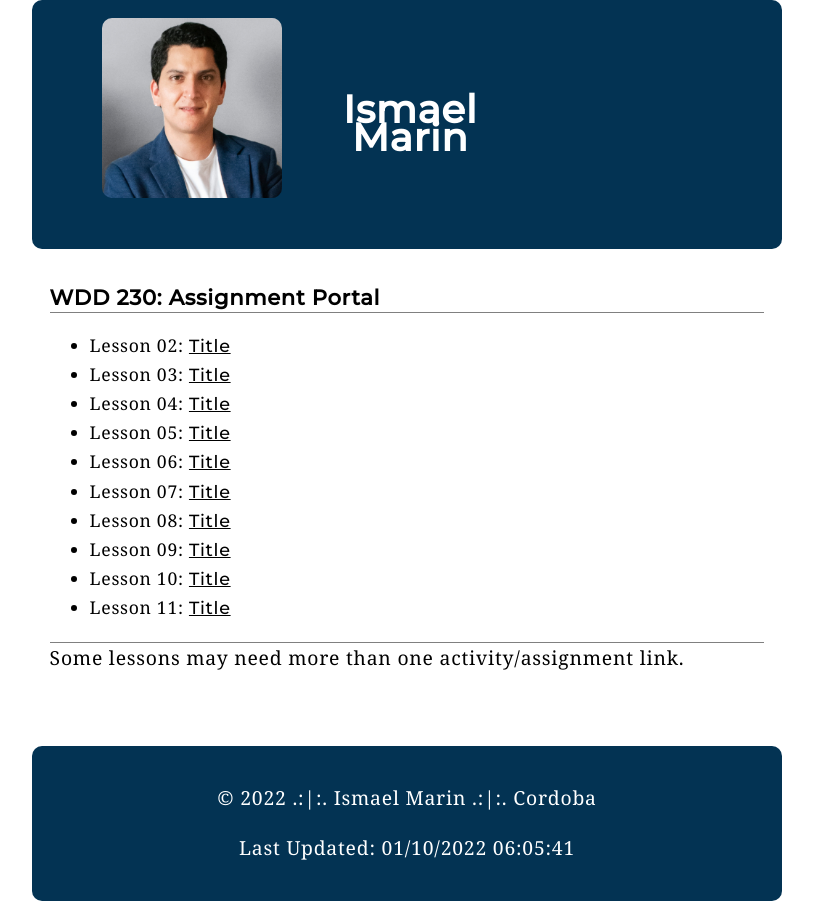
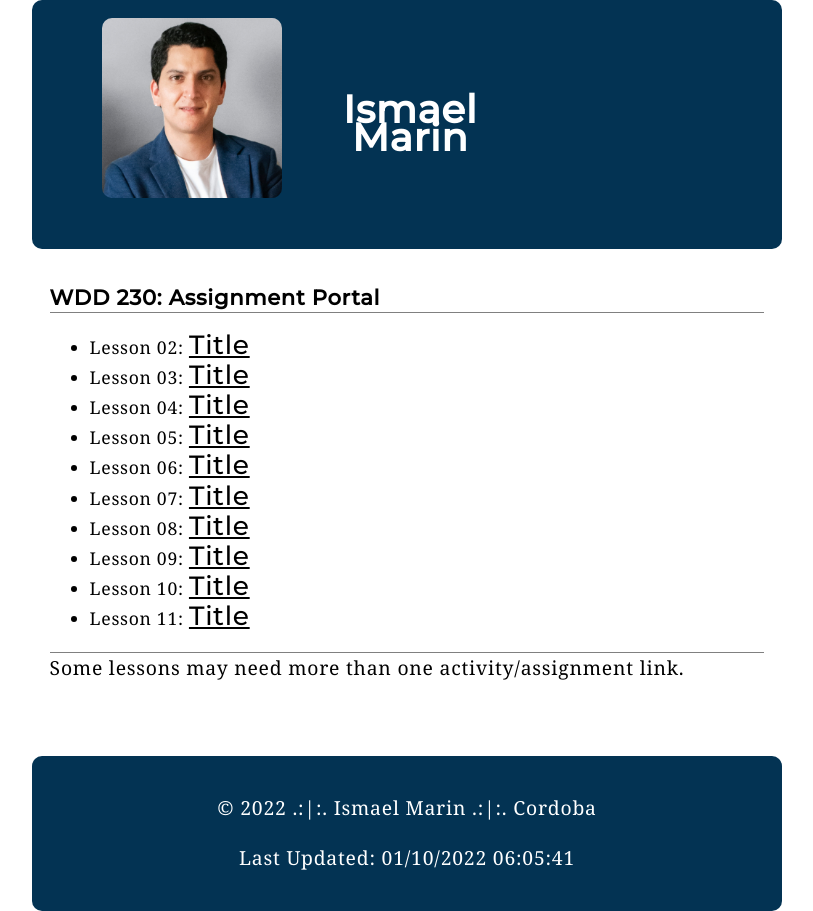
Before and after one commit to mar20092/wdd230, a plain HTML site: page index.html in a window 1280 px wide. Shown: the whole page, without its empty margins (233-1046 px from the left). Drawn offline with Linux system fonts and the light colour scheme; a web font is replaced by a local one.

Commit message:
Portal - Final touches

```diff
--- a/css/small.css
+++ b/css/small.css
@@ -32,7 +32,7 @@
   }
 
   nav, nav a {
-    font-size: 1em;
+    font-size: em;
   }
 
   main {
--- a/index.html
+++ b/index.html
@@ -6,8 +6,6 @@
 		<meta charset="utf-8">
 		<meta name="viewport" content="width=device-width, initial-scale=1">
 		<meta name="description" content="WDD 230 Assignments Portal by Ismael Marin">
-
-		<link rel="shortcut icon" href="favicon.ico">
 
 		<title>WDD 230 Assignments Portal by Ismael</title>
 		<link rel="preconnect" href="https://fonts.gstatic.com">
```
